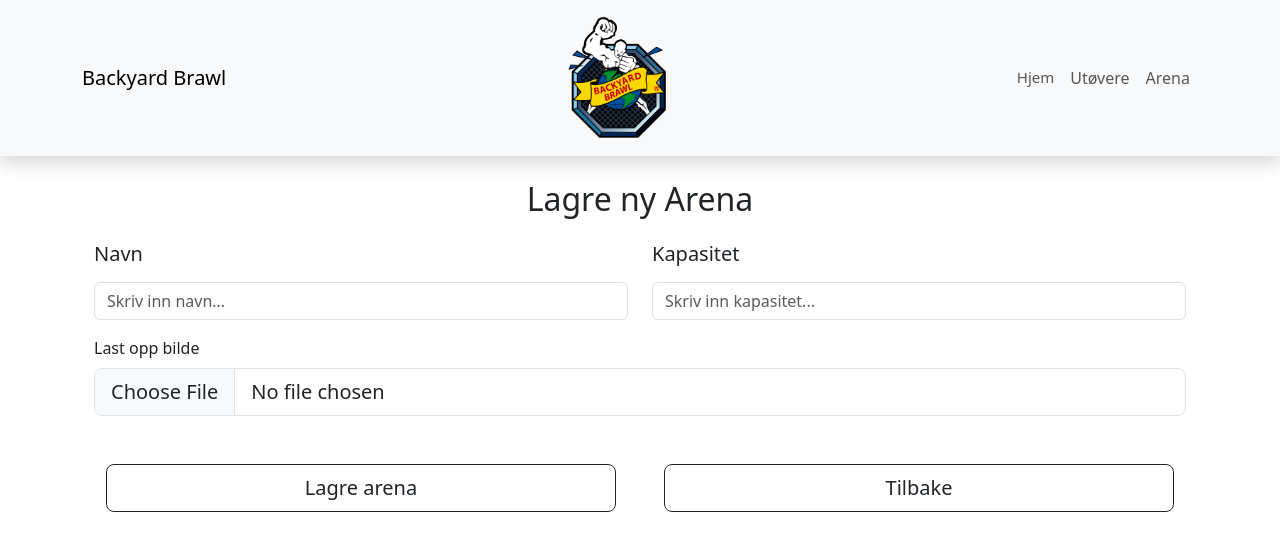
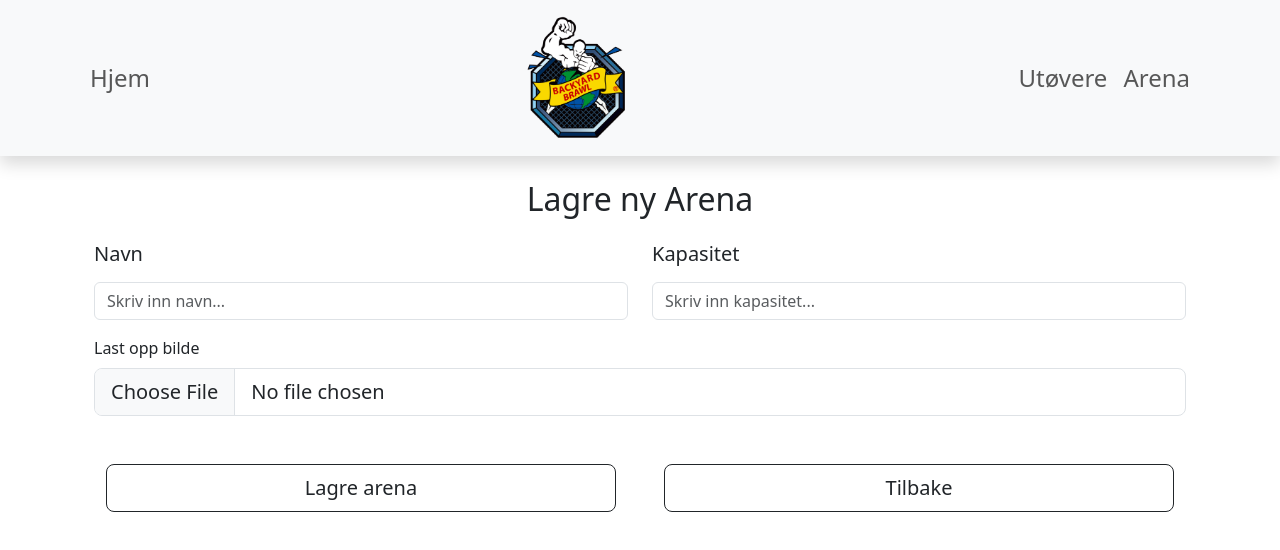
Before and after one commit to Fredrikhoolm/web3-exam, a React (Create React App) app in the folder mma/: page /create-arena in a window 1280 px wide. Shown: the top 550 px of the page. Built offline with nearby package versions, Linux system fonts and the light colour scheme; no server answers.

Commit message:
navigation and design Readme

```diff
--- a/mma/src/components/shared/MainNavigation.tsx
+++ b/mma/src/components/shared/MainNavigation.tsx
@@ -8,18 +8,19 @@
   return (
     <Navbar className="navbar shadow navbar-expand-lg navbar-black bg-light">
       <Container>
-        <Navbar.Brand>Backyard Brawl</Navbar.Brand>
+        <Nav>
+          <Nav.Link className="fs-4" as={Link} to="/">
+            Hjem
+          </Nav.Link>
+        </Nav>
         <Navbar.Brand>
           <img src={logo} alt="logo"></img>
         </Navbar.Brand>
         <Nav>
-          <Nav.Link id="home-button" as={Link} to="/">
-            Hjem
-          </Nav.Link>
-          <Nav.Link as={Link} to="/athletes">
+          <Nav.Link className="fs-4" as={Link} to="/athletes">
             Utøvere
           </Nav.Link>
-          <Nav.Link as={Link} to="/arena">
+          <Nav.Link className="fs-4" as={Link} to="/arena">
             Arena
           </Nav.Link>
         </Nav>
```
